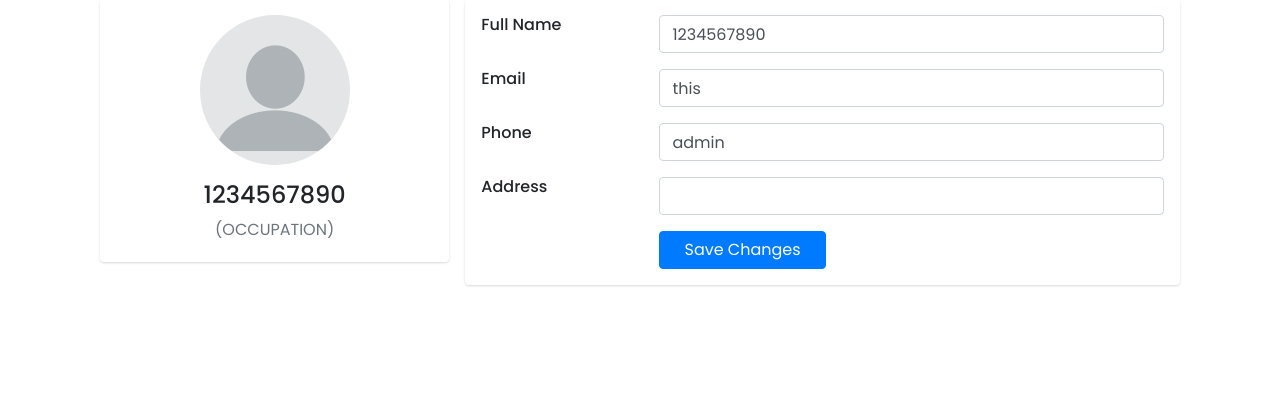
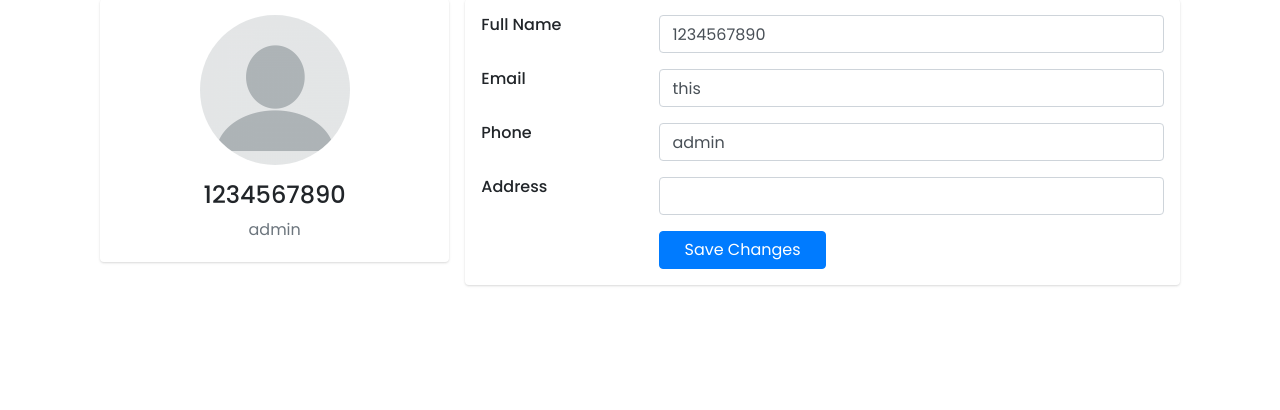
Before and after one commit to FredRex1/CAP, a Flask app: page /accountPageEdit in a window 1280 px wide. Shown: the part 220-630 px from the top of the page. Run offline with Flask 3, Linux system fonts and the light colour scheme; the visitor is signed in with stand-in values (Sample User, id 1); data that the repository does not hold is empty.

Commit message:
update for editaccountpage

```diff
--- a/Startpage.py
+++ b/Startpage.py
@@ -166,7 +166,7 @@
 
 
 
-    return render_template("accountPageEdit.html", accountinfo = accountinfo)
+    return render_template("accountPageEdit.html", userrole = session["rolename"], accountinfo = accountinfo)
 
 @app.route("/accountPageEdit", methods = ['POST'])
 def updateAccount():
--- a/templates/accountPageEdit.html
+++ b/templates/accountPageEdit.html
@@ -48,7 +48,7 @@
                                 <img src="{{ url_for('static',filename='images/blank-profile-picture.png')}}" class="rounded-circle" width="150">
                                 <div class="mt-3">
                                     <h4>{{accountinfo[0]}}</h4>
-                                    <p class="text-secondary mb-1">(OCCUPATION)</p>
+                                    <p class="text-secondary mb-1">{{userrole}}</p>
 
 
                                 </div>
```
